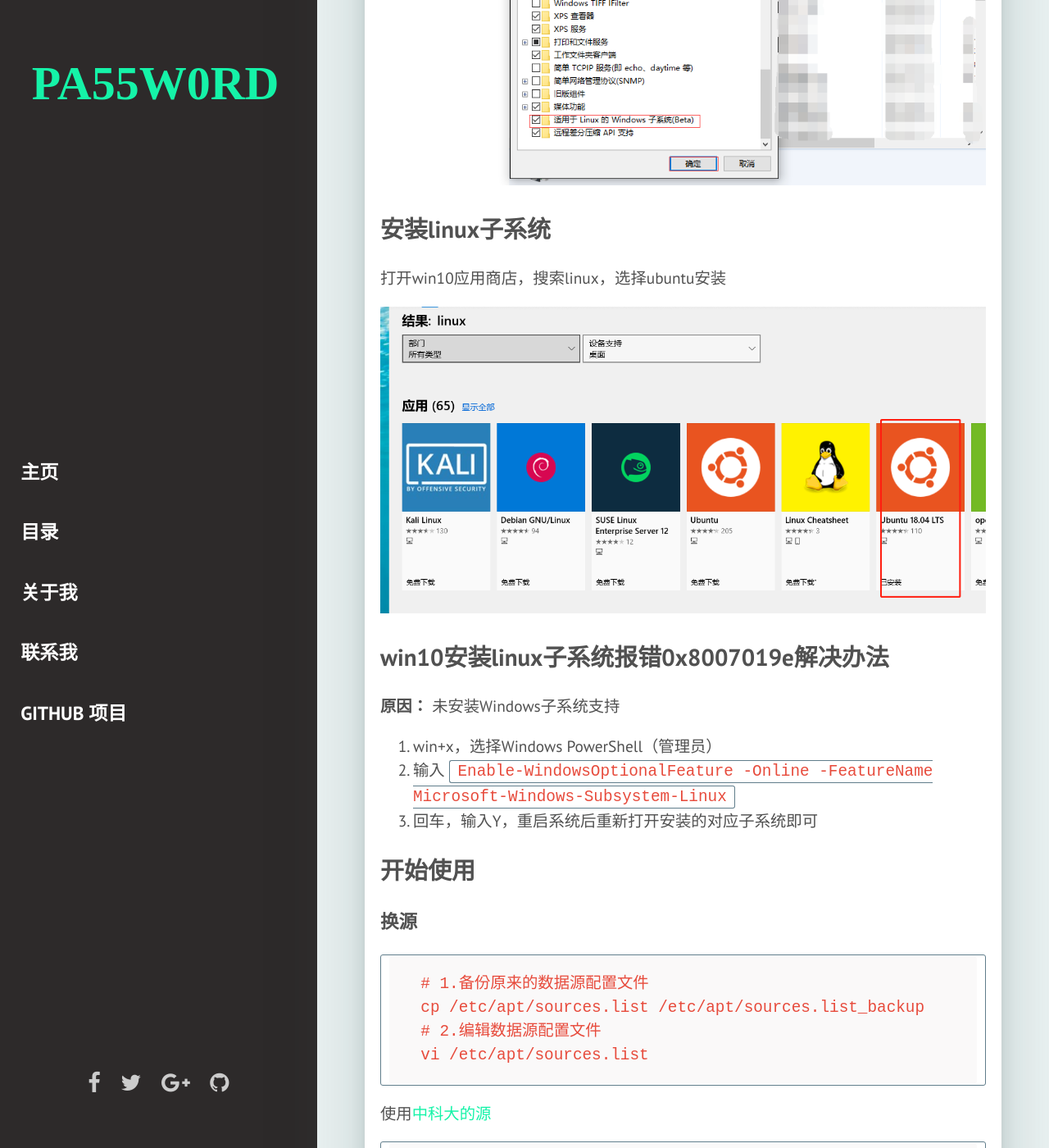
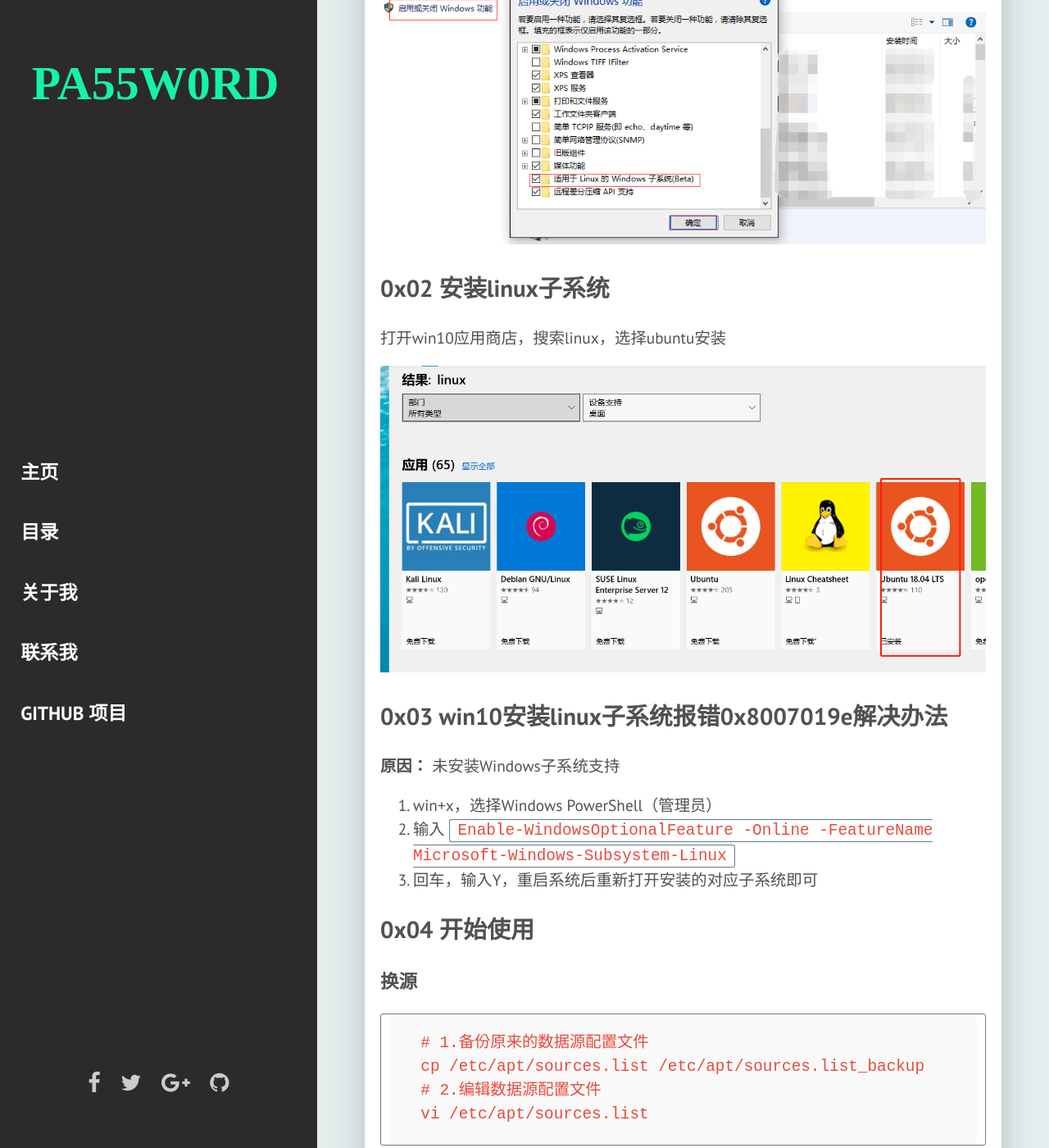
Before and after one commit to Pa55w0rd/pa55w0rd.github.io.old, a Jekyll site: the page built from _posts/2018-09-25-win10-install-linux.md, in a window 1280 px wide and 1400 px high, scrolled down 1179 px. Shown: the whole window at 82% size. Built offline with Jekyll 4.4.1, drawn with Linux system fonts in a browser that asks for light colours; some web fonts are replaced; some of the changed text lies outside the part shown.

````diff
--- a/_posts/2018-09-25-win10-install-linux.md
+++ b/_posts/2018-09-25-win10-install-linux.md
@@ -6,21 +6,23 @@ img:
 description: win10系统一周年正式版(1607)之后开始支持内置linux子系统，记录一些关键步骤和遇到的问题
 categories: note
 ---
+
+## 0x00 描述
 win10系统一周年正式版(1607)之后开始支持内置linux子系统，记录一些关键步骤和遇到的问题
 
-## 启用linux子系统
+## 0x01 启用linux子系统
 
 ![启用1](/assets/img/use_linux1.png)
 
 ![启用2](/assets/img/use_linux2.png)
 
-## 安装linux子系统
+## 0x02 安装linux子系统
 
 打开win10应用商店，搜索linux，选择ubuntu安装
 
 ![安装](/assets/img/install_linux.png)
 
-## win10安装linux子系统报错0x8007019e解决办法
+## 0x03 win10安装linux子系统报错0x8007019e解决办法
 
 **原因：** 未安装Windows子系统支持
 
@@ -28,7 +30,7 @@ win10系统一周年正式版(1607)之后开始支持内置linux子系统，记
 2. 输入 ```Enable-WindowsOptionalFeature -Online -FeatureName Microsoft-Windows-Subsystem-Linux```
 3. 回车，输入Y，重启系统后重新打开安装的对应子系统即可
 
-## 开始使用
+## 0x04 开始使用
 
 ### 换源
 
````
Also changed, not shown: _posts/2018-09-25-ruby换源.md (+6 -4 lines), _posts/2018-09-26-Android进程注入.md (+2 -2 lines), assets/img/安卓模拟器安装证书/1.png (added), assets/img/安卓模拟器安装证书/2.png (added), assets/img/安卓模拟器安装证书/3.png (added).
